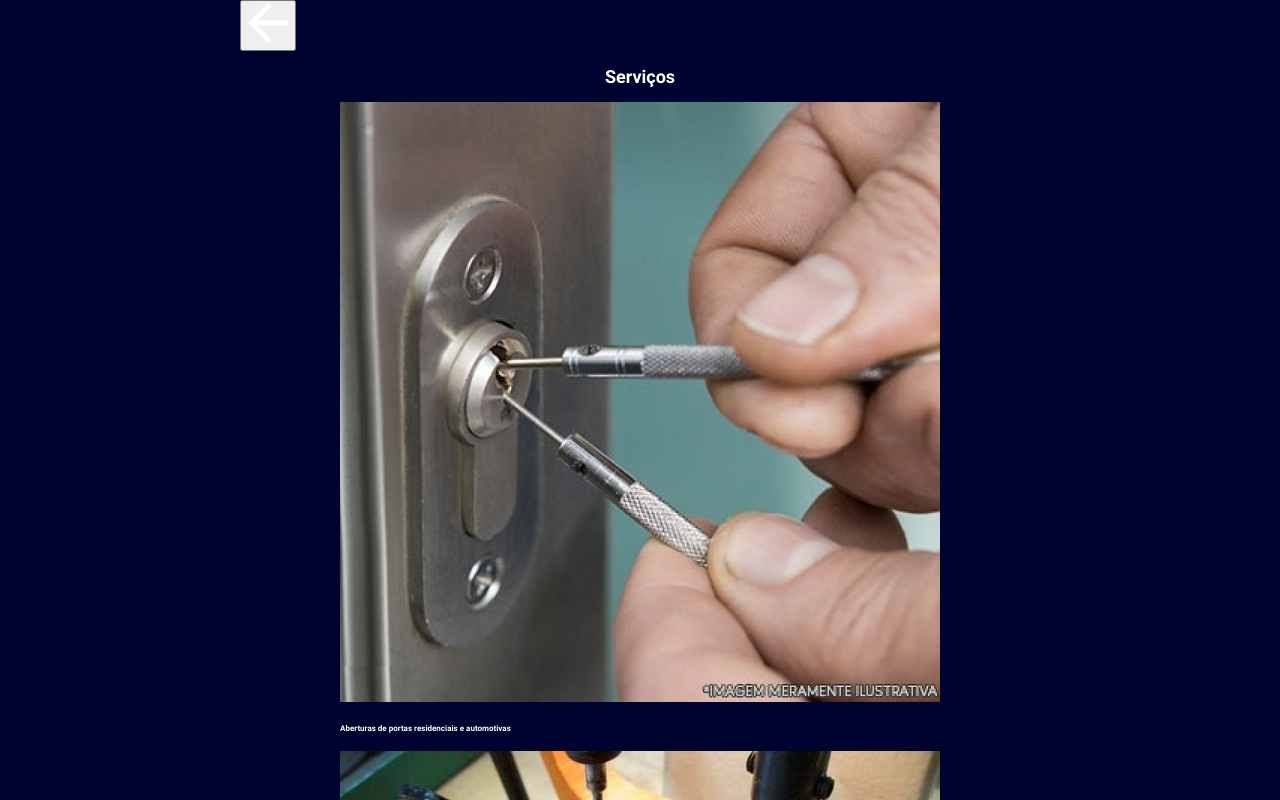
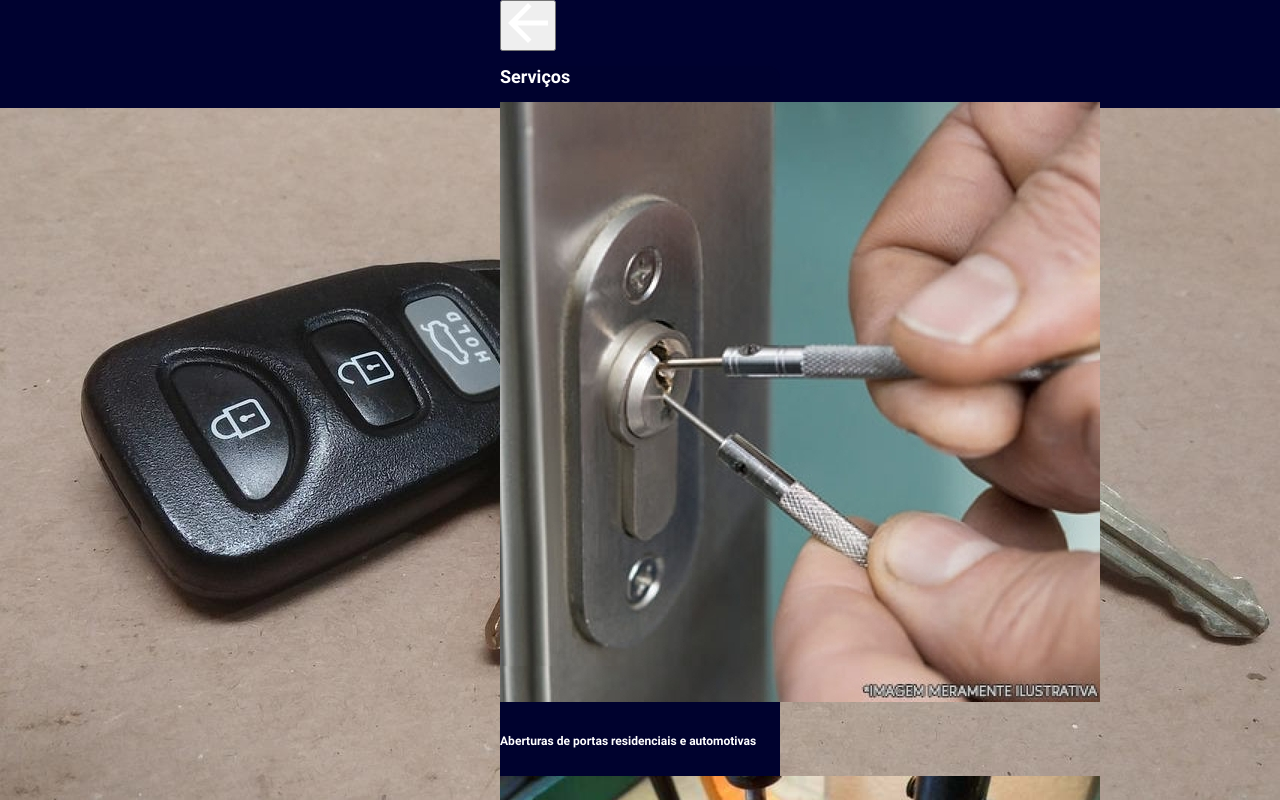
Before and after one commit to Thribs/chaveiro-pouso-alegre, a Next.js app: page /servicos in a window 1280 px wide. Shown: the top 800 px of the page. Built offline with nearby package versions, Linux system fonts and the light colour scheme.

Commit message:
Worked on CSS containers

```diff
--- a/pages/galeria.js
+++ b/pages/galeria.js
@@ -10,7 +10,7 @@ function Galeria () {
         <aside>
             <Link href='/'>
                 <button>
-                    <img src="./images/icons/left-arrow.svg" alt="Seta para voltar"/>
+                    <img src="./images/icons/left-arrow.svg" alt="Seta para a esquerda"/>
                 </button>
             </Link>
         </aside>
--- a/pages/servicos.js
+++ b/pages/servicos.js
@@ -10,7 +10,7 @@ function Servicos(){
         <aside>
             <Link href='/'>
                 <button>
-                    <img src="./images/icons/left-arrow.svg" alt="Seta para voltar"/>
+                    <img src="./images/icons/left-arrow.svg" alt="Seta para a esquerda"/>
                 </button>
             </Link>
         </aside>
--- a/styles/global.css
+++ b/styles/global.css
@@ -28,7 +28,6 @@
   }
 
 html {
-    background: #000230;
     color: white;
     display: flex;
     flex-direction: column;
@@ -36,7 +35,7 @@ html {
 
     font-family: "Roboto";
     font-weight: 400;
-    font-size: 12px;
+    font-size: 18px;
 }
 header {
     background-size: cover;
@@ -49,14 +48,38 @@ header {
     line-height: .2;
     font-family: Rye;
 }
+
+h1 { font-size: 1.33em; }
+
+h2 { font-size: 1em; }
+
 body {
     background: url(/images/key-fob.jpg) no-repeat center 6rem;
+    background-color: #000230;
+
     margin: 0;
 }
-main {
+
+#page-home {
     display: flex;
     flex-direction: column;
     align-items: center;
+
+}
+.content {
+
+    background: #00022E;
+    border-radius: 12px;
+    width: 280px;
+}
+.content-home {
+    display: flex;
+    flex-direction: column;
+    align-items: center;
+
+    background-color: none;
+    border-radius: 12px;
+    width: 280px;
 }
 .banner {
     background: url(/images/shapes/parchment.svg) no-repeat center;
@@ -69,14 +92,9 @@ main {
 
     padding-top: 16px;
     width: 100vw;
-    height: 152.42px;
+    height: 10rem;
 }
-.content {
-    background: #000230;
-    display: flex;
-    flex-direction: column;
-    align-items: center;
-}
+
 .icons-group {
     display: flex;
     align-items: center;
@@ -122,3 +140,10 @@ button {
     height:100px;
     width:220px
 }
+
+p {
+    font-weight: bold;
+
+	padding: 20px;
+	height: 100%;
+}
```
Also changed, not shown: pages/index.js (+5 -2 lines), pages/sobre.js (+12 -14 lines).
